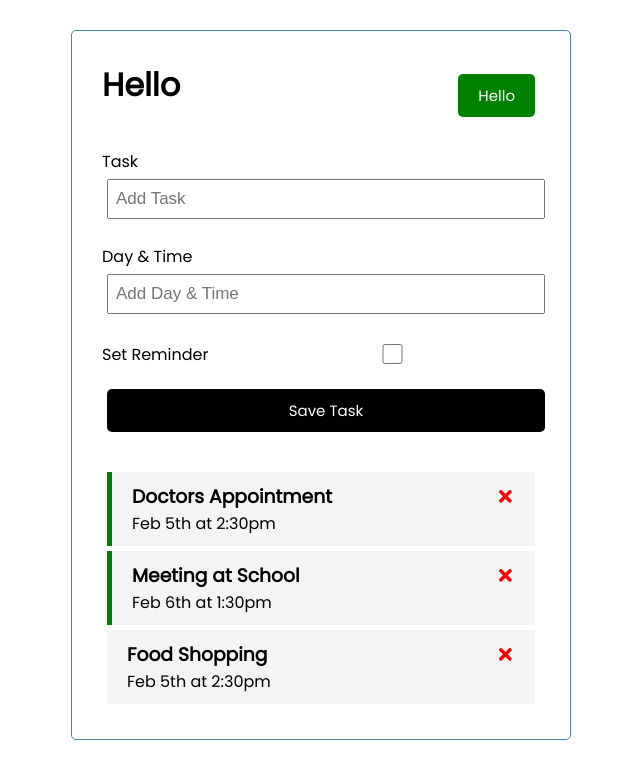
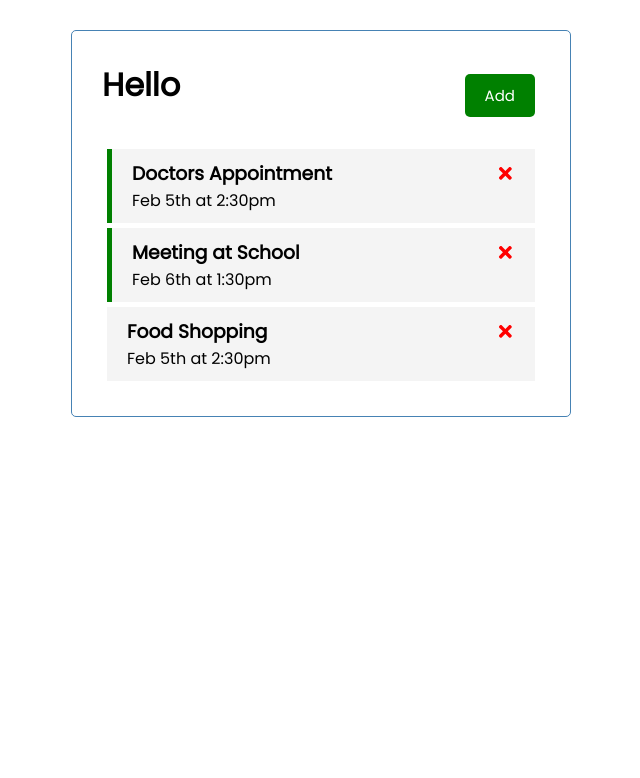
Before and after one commit to kamilsamaj/react-task-tracker, a React (Create React App) app: page / in a window 1280 px wide. Shown: the top 778 px of the page, without its empty margins (319-959 px from the left). Built offline with nearby package versions, Linux system fonts and the light colour scheme.

Commit message:
add logic to the Add button

```diff
--- a/src/App.tsx
+++ b/src/App.tsx
@@ -5,6 +5,7 @@ import AddTask from "./components/AddTask";
 import Header from "./components/Header";
 
 function App() {
+  const [showAddTask, setShowAddTask] = useState(false);
   const [tasks, setTasks] = useState([
     {
       id: 1,
@@ -55,8 +56,15 @@ function App() {
 
   return (
     <div className="container">
-      <Header title="Hello" />
-      <AddTask onAdd={addTask} />
+      <Header
+        onAdd={() => {
+          console.log("Setting showAddTask to:", !showAddTask);
+          setShowAddTask(!showAddTask);
+        }}
+        title="Hello"
+        showAdd={showAddTask}
+      />
+      {showAddTask && <AddTask onAdd={addTask} />}
       {tasks.length > 0 ? (
         <Tasks tasks={tasks} onDelete={deleteTask} onToggle={toggleReminder} />
       ) : (
--- a/src/components/Header.tsx
+++ b/src/components/Header.tsx
@@ -1,7 +1,15 @@
 import React, { SyntheticEvent } from "react";
 import Button from "./Button";
 
-const Header = ({ title }: { title: string }) => {
+const Header = ({
+  title,
+  onAdd,
+  showAdd,
+}: {
+  title: string;
+  onAdd: () => void;
+  showAdd: boolean;
+}) => {
   const onClick = (ev: SyntheticEvent) => {
     console.log(ev);
     console.log("click");
@@ -10,7 +18,11 @@ const Header = ({ title }: { title: string }) => {
   return (
     <header className="header">
       <h1 className="header">{title}</h1>
-      <Button color="green" text="Hello" onClick={onClick} />
+      <Button
+        color={showAdd ? "red" : "green"}
+        text={showAdd ? "Close" : "Add"}
+        onClick={(ev) => onAdd()}
+      />
     </header>
   );
 };
```
